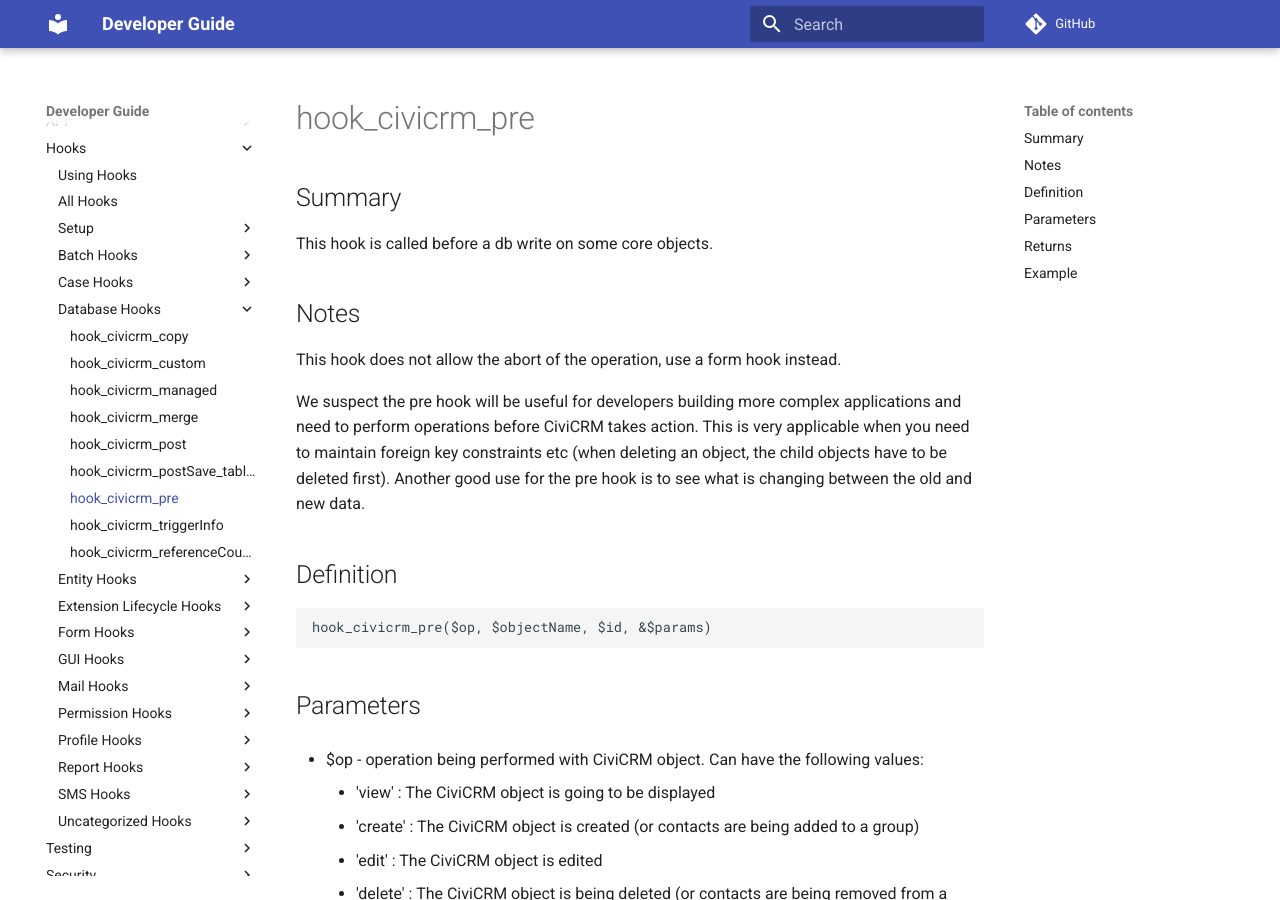
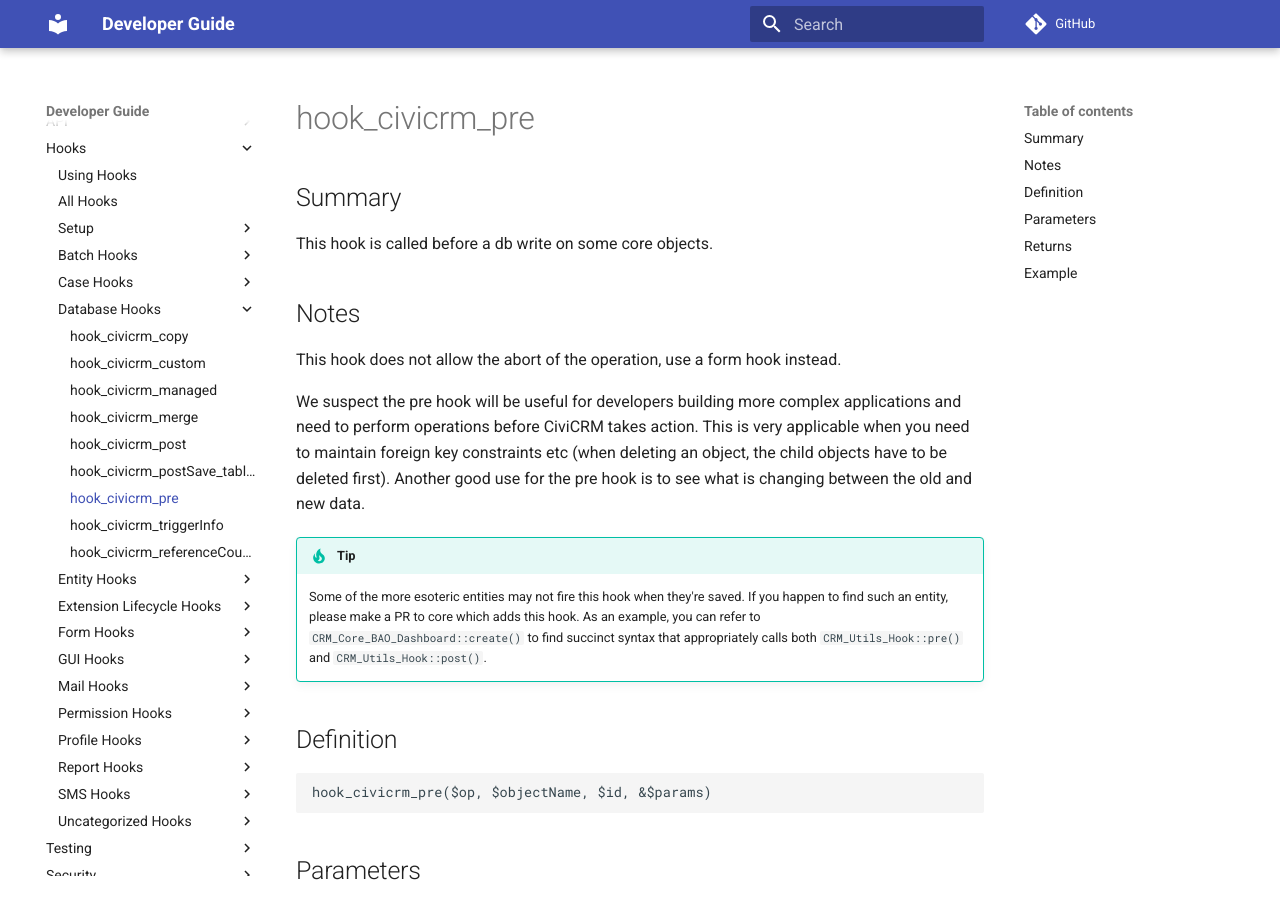
Before and after one commit to civicrm/civicrm-dev-docs, an MkDocs documentation site: the page built from docs/hooks/hook_civicrm_pre.md, in a window 1280 px wide and 900 px high. Built offline with MkDocs 1.6.1 and Material for MkDocs 9.7.7, drawn with Linux system fonts in a browser that asks for light colours; comment, search, counter and statistics services are not loaded; old or Windows-style settings are respelled for this version of MkDocs.

Commit message:
Refer to example of good way to add pre/post hooks to core

```diff
--- a/docs/hooks/hook_civicrm_pre.md
+++ b/docs/hooks/hook_civicrm_pre.md
@@ -14,6 +14,9 @@
 constraints etc (when deleting an object, the child objects have to be
 deleted first). Another good use for the pre hook is to see what is
 changing between the old and new data.
+
+!!! tip
+    Some of the more esoteric entities may not fire this hook when they're saved. If you happen to find such an entity, please make a PR to core which adds this hook. As an example, you can refer to `CRM_Core_BAO_Dashboard::create()` to find succinct syntax that appropriately calls both `CRM_Utils_Hook::pre()` and `CRM_Utils_Hook::post()`.
 
 ## Definition
 
```
Also changed, not shown: docs/hooks/hook_civicrm_post.md (+2 -0 lines).
